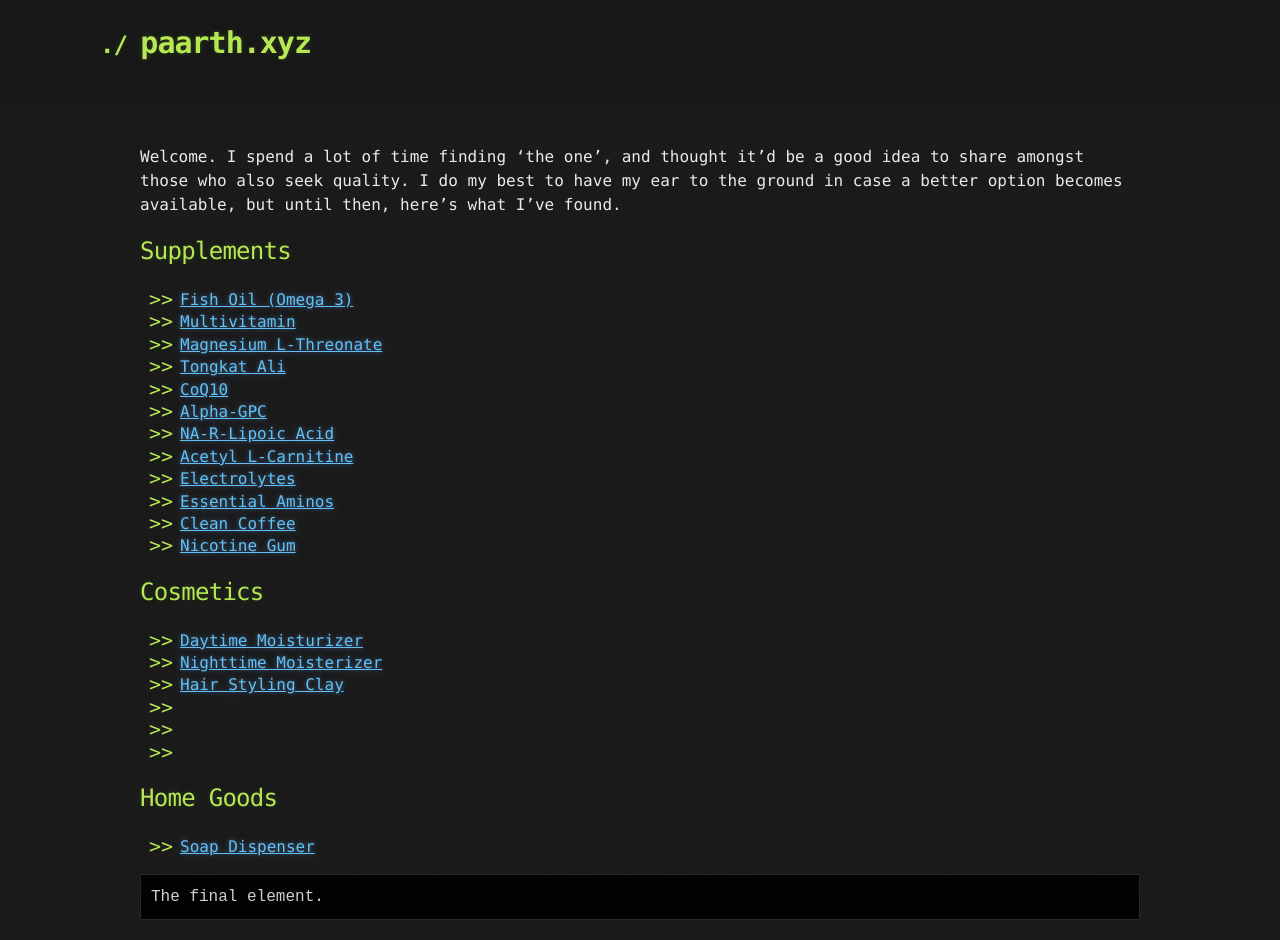
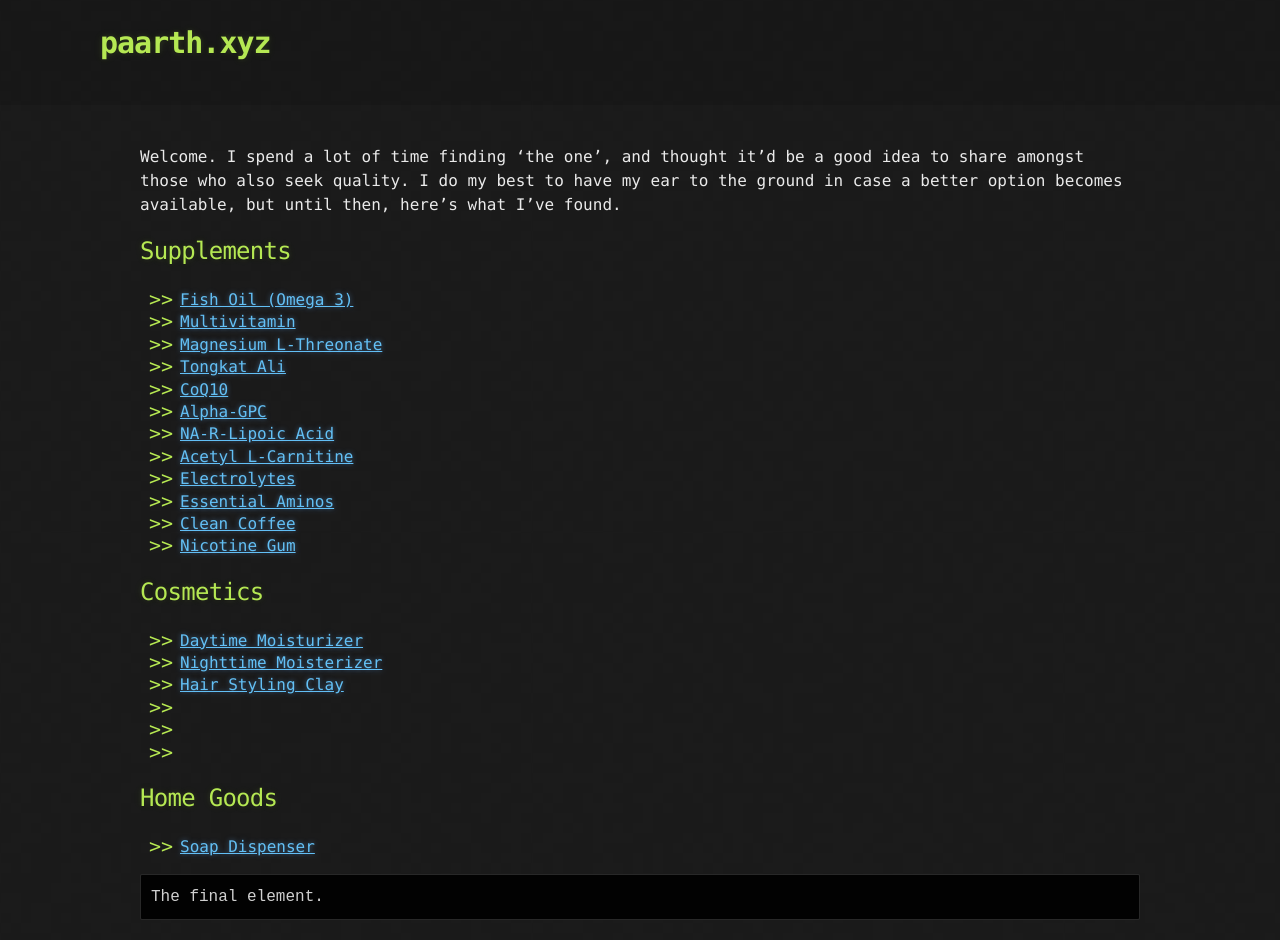
Before and after one commit to paarthxx/xyz, a Jekyll site: the page built from index.md, in a window 1280 px wide. Built offline with Jekyll 4.4.1, drawn with Linux system fonts in a browser that asks for light colours; the repository's description, which GitHub fills in, is left out.

Commit message:
Update jekyll-theme-hacker.scss

```diff
--- a/_sass/jekyll-theme-hacker.scss
+++ b/_sass/jekyll-theme-hacker.scss
@@ -77,7 +77,6 @@ header h1 {
 
 
 header h1:before {
-  content: "./ ";
   font-size: 24px;
 }
 
```
